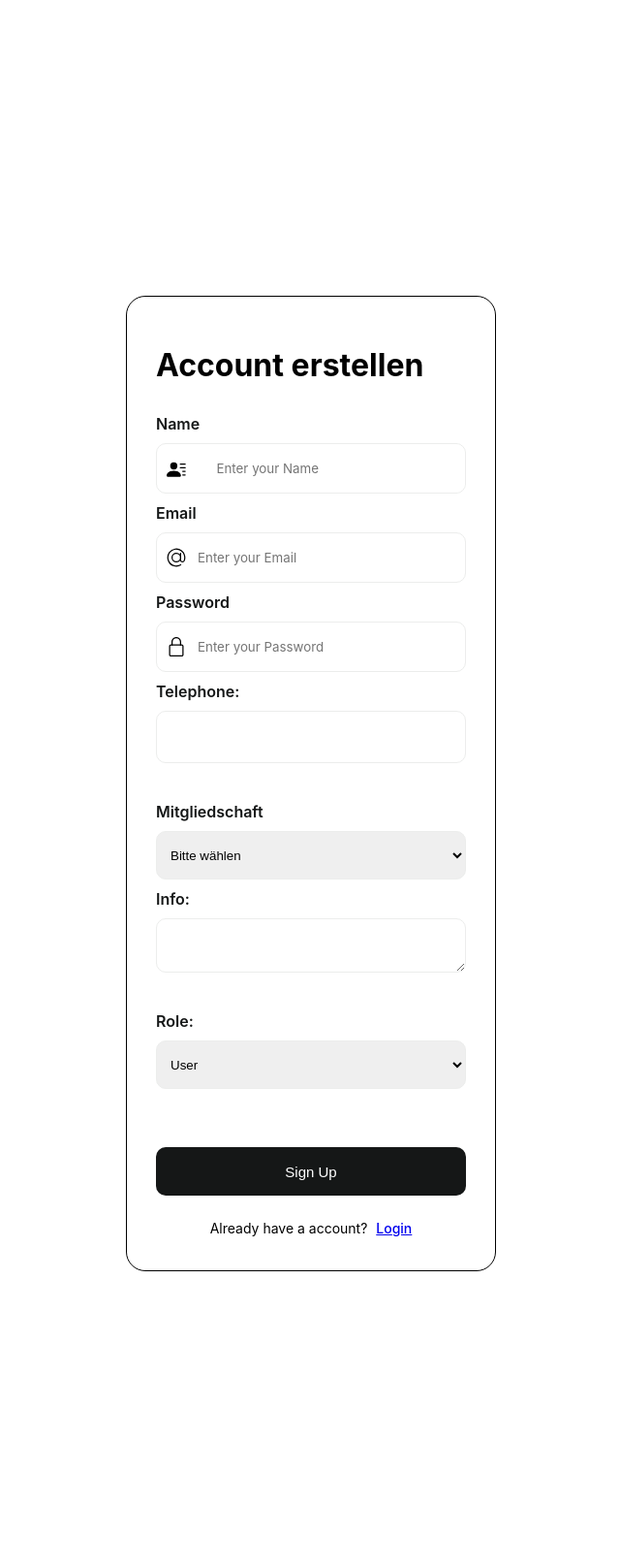
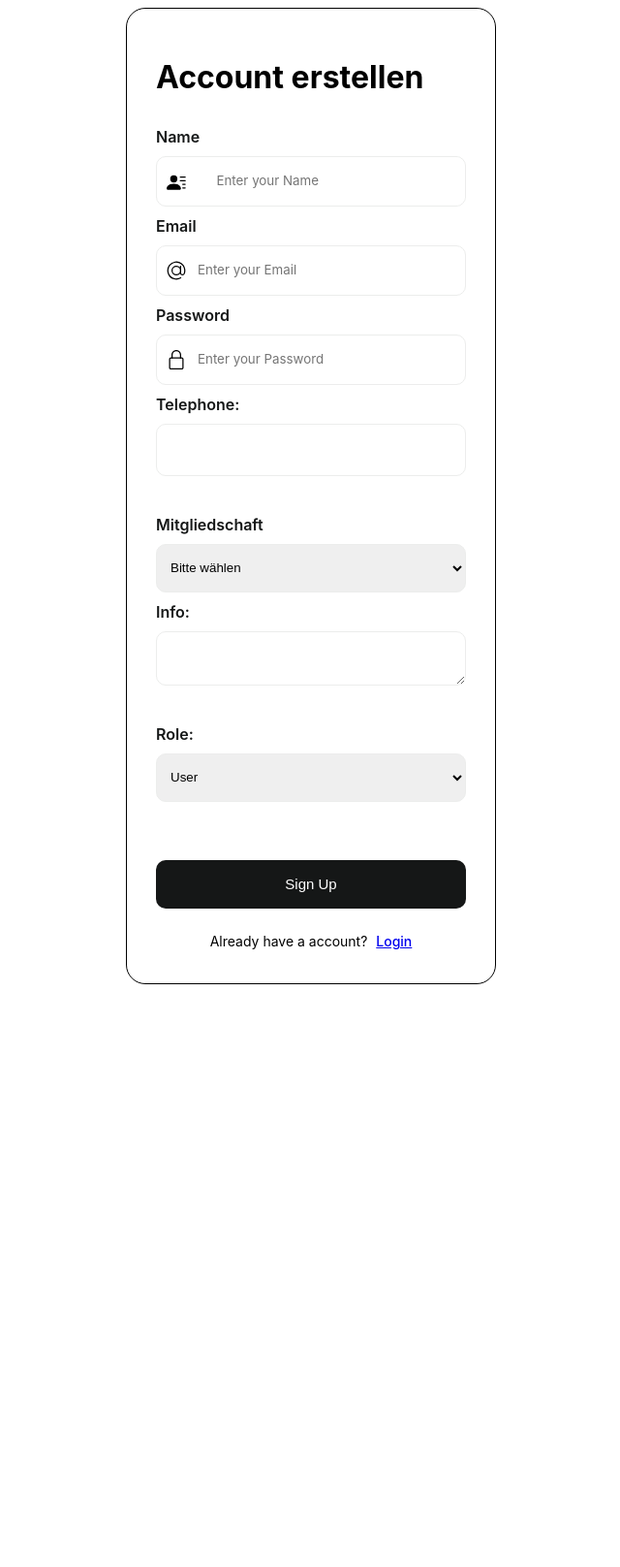
Before and after one commit to Myandr/tennis-website, a Flask app: page /signup in a window 1280 px wide. Shown: the whole page at 97% size, without its empty margins (319-959 px from the left). After the commit the page ends 1015 px from the top, so only its background shows below. Run offline with Flask 3, Linux system fonts and the light colour scheme.

Commit message:
Update signup.html

```diff
--- a/templates/signup.html
+++ b/templates/signup.html
@@ -9,7 +9,6 @@ body {
     display: flex;
     align-items: center;
     justify-content: center;
-    height: 200vh;
     flex-direction: column;
 }
 
```
